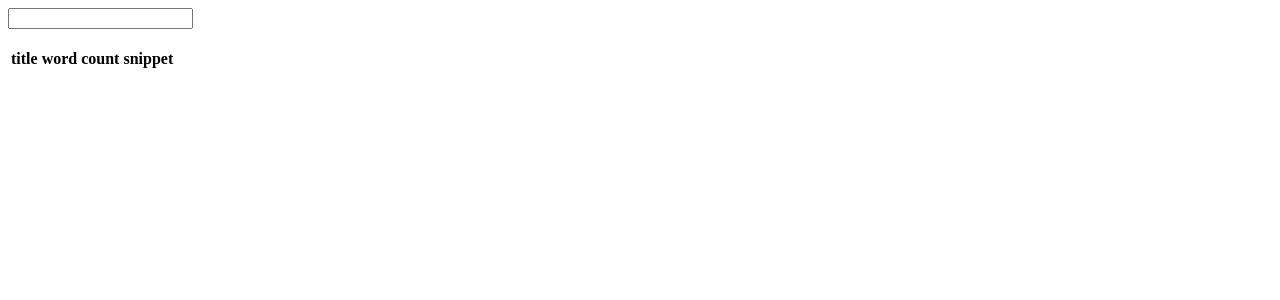
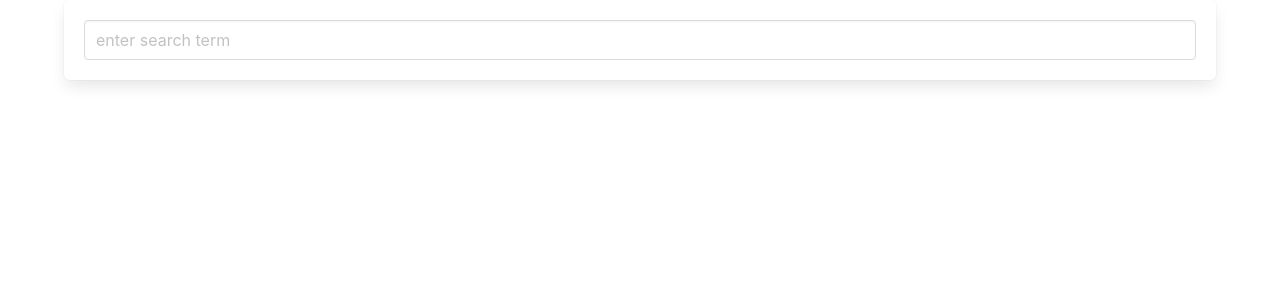
Before and after one commit to heshanu/angular-wiki-search, an Angular app: page / in a window 1280 px wide. Shown: the top 300 px of the page. Built offline with nearby package versions, Linux system fonts and the light colour scheme.

Commit message:
added ngif in app.compoent.html

```diff
--- a/package.json
+++ b/package.json
@@ -18,6 +18,7 @@
     "@angular/platform-browser": "~13.1.0",
     "@angular/platform-browser-dynamic": "~13.1.0",
     "@angular/router": "~13.1.0",
+    "bulma": "^0.9.3",
     "rxjs": "~7.4.0",
     "tslib": "^2.3.0",
     "zone.js": "~0.11.4"
--- a/src/app/app.component.html
+++ b/src/app/app.component.html
@@ -1,3 +1,4 @@
-<app-search-bar (submitted)="onTerm($event)"></app-search-bar>
-
-<app-page-list [pages]="pages"></app-page-list>
+<div class="container">
+    <app-search-bar (submitted)="onTerm($event)"></app-search-bar>
+    <app-page-list *ngIf="pages.length" [pages]="pages"></app-page-list>
+</div>
--- a/src/app/search-bar/search-bar.component.html
+++ b/src/app/search-bar/search-bar.component.html
@@ -1,3 +1,5 @@
-<form action="" (submit)="onFormSubmit($event)">
-    <input type="text" (input)="onC($event)"/>
-</form>
+<div class="box">
+    <form action="" (submit)="onFormSubmit($event)">
+        <input type="text" (input)="onC($event)" placeholder="enter search term" class="input"/>
+    </form>
+</div>
--- a/src/styles.css
+++ b/src/styles.css
@@ -1,4 +1,6 @@
 /* You can add global styles to this file, and also import other style files */
+
+@import url('bulma/css/bulma.css');
 
 .searchmatch{
     font-weight: bold;
```
Also changed, not shown: 1 other file (tests, documents, lock files or other folders).
